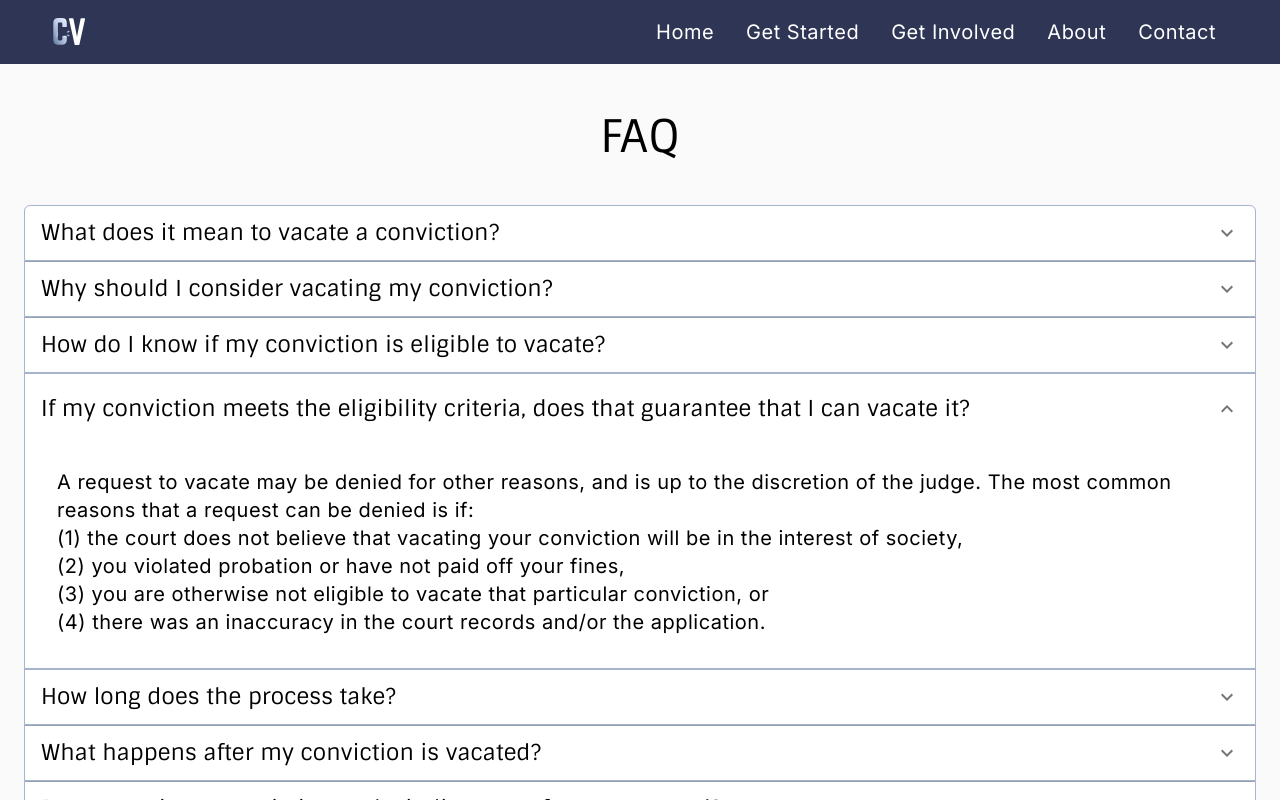
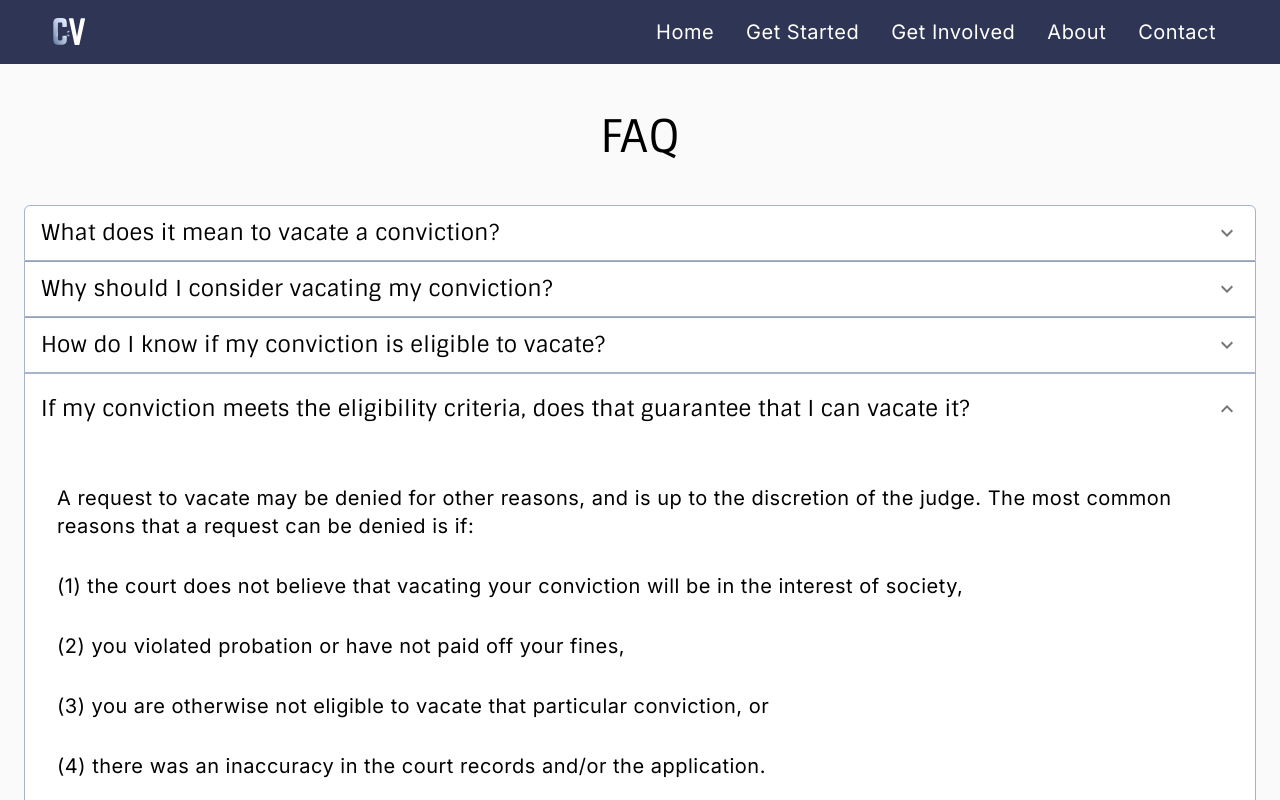
Before and after one commit to openseattle/clearviction-v1, a React (Create React App) app: page / in a window 1280 px wide. Both pictures are taken after a click on the button 640 px from the left and 3191 px from the top of the page. Shown: the part 2791-3591 px from the top of the page. Built offline with nearby package versions, Linux system fonts and the light colour scheme.

Commit message:
update accordion styling

```diff
--- a/src/Components/AccordionBuilder.jsx
+++ b/src/Components/AccordionBuilder.jsx
@@ -23,7 +23,7 @@ const AccordionBuilder = ({ faqs }) => {
             <Typography variant="subtitle1">{faq.summary}</Typography>
           </AccordionSummary>
           <AccordionDetails>
-            <Box display="block" padding={2}>{faq.details}</Box>
+            <Box display="block">{faq.details}</Box>
           </AccordionDetails>
         </Accordion>
       ))}
--- a/src/Components/Navigation.jsx
+++ b/src/Components/Navigation.jsx
@@ -76,7 +76,7 @@ const Navigation = () => {
                 size="medium"
                 edge="start"
                 color="inherit"
-                aria-label="menu"
+                aria-label="Show/hide navigation menu"
                 onClick={handleOpenMenu}
               >
                 <MenuIcon fontSize="large" />
--- a/src/Subpages/Home/HomeFAQAccordion.jsx
+++ b/src/Subpages/Home/HomeFAQAccordion.jsx
@@ -3,19 +3,24 @@ import {
 } from "@material-ui/core";
 import AccordionBuilder from "../../Components/AccordionBuilder";
 import { ExternalLink } from "../../ui-kit/ExternalLink";
+import {useHomeStyles} from "../../Styles/useHomeStyles"
+
+
+const HomeFAQAccordion = () => {
+  const classes = useHomeStyles();
 
   const questions = [
     {
       summary: "What does it mean to vacate a conviction?",
       details: (
         <>
-        <Typography>
+          <Typography className={classes.contentTextStyle}>
             Vacating a conviction is the process of clearing a conviction from
             your record so it is not visible to the public any more. Vacating your
             conviction can remove that crime from some background checks, and you
             can say legally that you were never convicted of that crime.
           </Typography>
-        <Typography>
+          <Typography className={classes.contentTextStyle}>
             The courts can still reference a vacated conviction in a future
             criminal proceeding, and not all convictions are eligible for
             vacation.
@@ -27,14 +32,14 @@ const questions = [
       summary: "Why should I consider vacating my conviction?",
       details: (
         <>
-        <Typography>
+          <Typography className={classes.contentTextStyle}>
             If you are convicted of a crime, your criminal record will continue to
             show that conviction in background checks. Having a criminal record
             might negatively affect your housing, employment, and educational
             opportunities.
           </Typography>
 
-        <Typography>
+          <Typography className={classes.contentTextStyle}>
             If you are experiencing this, vacating your conviction removes that
             crime from background checks, and you can say legally that you were
             never convicted of that crime. This can help you get access to
@@ -47,15 +52,15 @@ const questions = [
       summary: "How do I know if my conviction is eligible to vacate?",
       details: (
         <>
-        <Typography>
+          <Typography className={classes.contentTextStyle}>
             There are specific criteria that your conviction must meet, to be
             eligible to vacate.
           </Typography>
-        <Typography>
+          <Typography className={classes.contentTextStyle}>
             For misdemeanors, you can use our eligibility calculator to know if
             you are eligible.
           </Typography>
-        <Typography>
+          <Typography className={classes.contentTextStyle}>
             For Felonies, please refer to RCW 9.94A.640. An easy to read resource
             to understand your eligibility is available at Washington Law Help.
           </Typography>
@@ -67,23 +72,23 @@ const questions = [
         "If my conviction meets the eligibility criteria, does that guarantee that I can vacate it?",
       details: (
         <>
-        <Typography>
+          <Typography className={classes.contentTextStyle}>
             A request to vacate may be denied for other reasons, and is up to the
             discretion of the judge. The most common reasons that a request can be
             denied is if:
           </Typography>
-        <Typography>
+          <Typography className={classes.contentTextStyle}>
             (1) the court does not believe that vacating your conviction will be
             in the interest of society,
           </Typography>
-        <Typography>
+          <Typography className={classes.contentTextStyle}>
             (2) you violated probation or have not paid off your fines,
           </Typography>
-        <Typography>
+          <Typography className={classes.contentTextStyle}>
             (3) you are otherwise not eligible to vacate that particular
             conviction, or
           </Typography>
-        <Typography>
+          <Typography className={classes.contentTextStyle}>
             (4) there was an inaccuracy in the court records and/or the
             application.
           </Typography>
@@ -94,7 +99,7 @@ const questions = [
       summary: "How long does the process take?",
       details: (
         <>
-        <Typography>
+          <Typography className={classes.contentTextStyle}>
             To vacate your Washington conviction, the process takes on average
             three to four months, depending on your individual circumstances, the
             court’s caseload at the time, and whether there are any objections to
@@ -107,7 +112,7 @@ const questions = [
       summary: "What happens after my conviction is vacated?",
       details: (
         <>
-        <Typography>
+          <Typography className={classes.contentTextStyle}>
             You will receive a court order vacating the conviction—which has the
             effect of withdrawing the guilty judgment and dismissing the charges
             against you. You can then legally state that you were not convicted of
@@ -120,13 +125,13 @@ const questions = [
       summary: "Does vacating a conviction make it disappear from my record?",
       details: (
         <>
-        <Typography>No.</Typography>
-        <Typography>
+          <Typography className={classes.contentTextStyle}>No.</Typography>
+          <Typography className={classes.contentTextStyle}>
             Your conviction will still be in court records and computerized court
             indexes to court records. If a conviction was a domestic violence
             case, these records and indexes will still show the case type.
           </Typography>
-        <Typography>
+          <Typography className={classes.contentTextStyle}>
             Information about the court records from the cases that led to the
             convictions are still public. You can still find them on{" "}
             <ExternalLink href="https://www.courts.wa.gov">
@@ -134,12 +139,12 @@ const questions = [
             </ExternalLink>
             .
           </Typography>
-        <Typography>
+          <Typography className={classes.contentTextStyle}>
             Prosecutors can still use evidence of vacated convictions in a later
             criminal prosecution. They can still use them in a sexually violent
             predator commitment proceeding.
           </Typography>
-        <Typography>
+          <Typography className={classes.contentTextStyle}>
             FBI records and private background check records may still have
             information about the convictions.
           </Typography>
@@ -147,8 +152,6 @@ const questions = [
       ),
     },
   ];
-
-const HomeFAQAccordion = () => {
   return <AccordionBuilder faqs={questions} />;
 };
 
```
Lines whose indentation alone changed are shown as unchanged.
